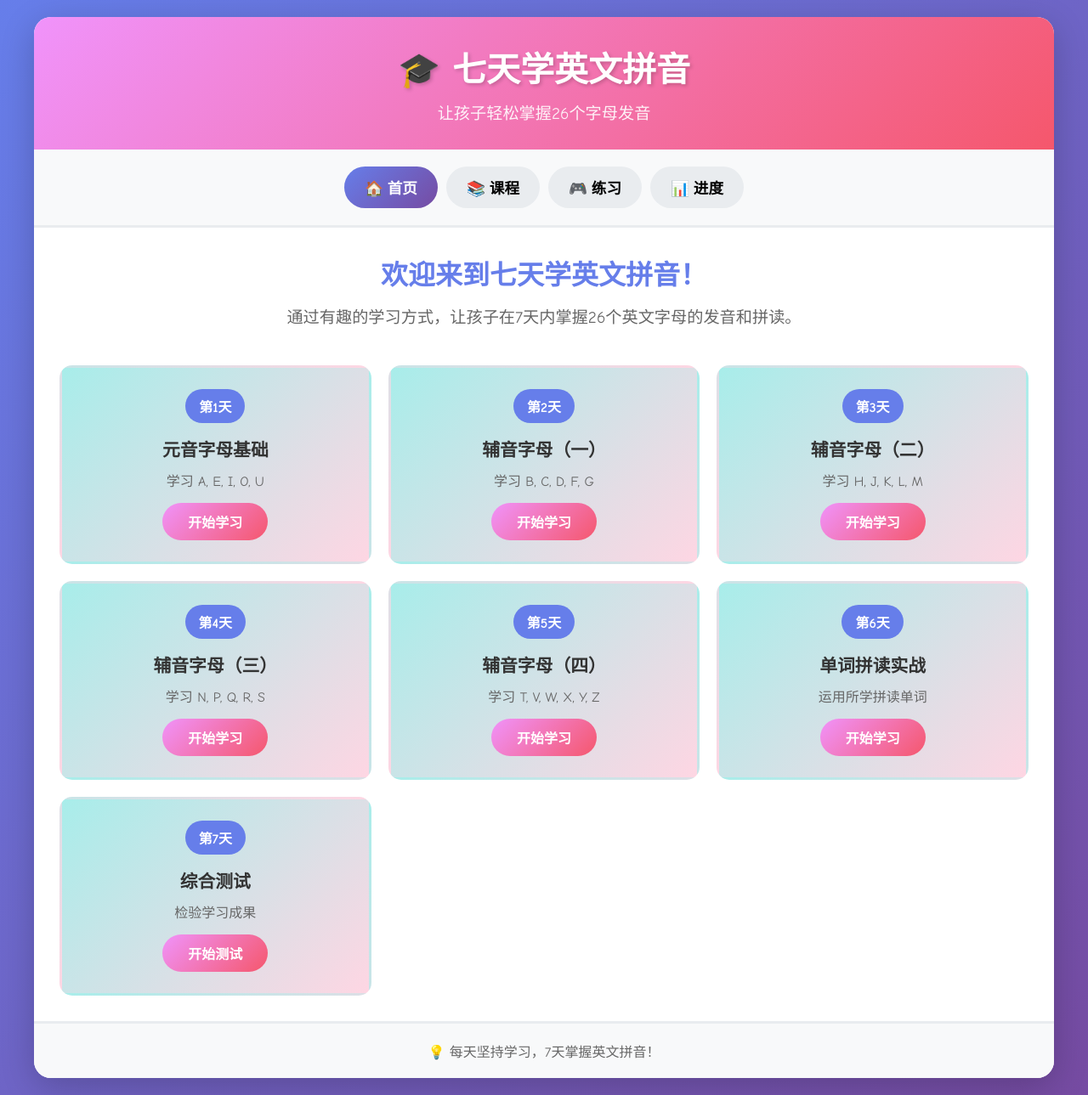
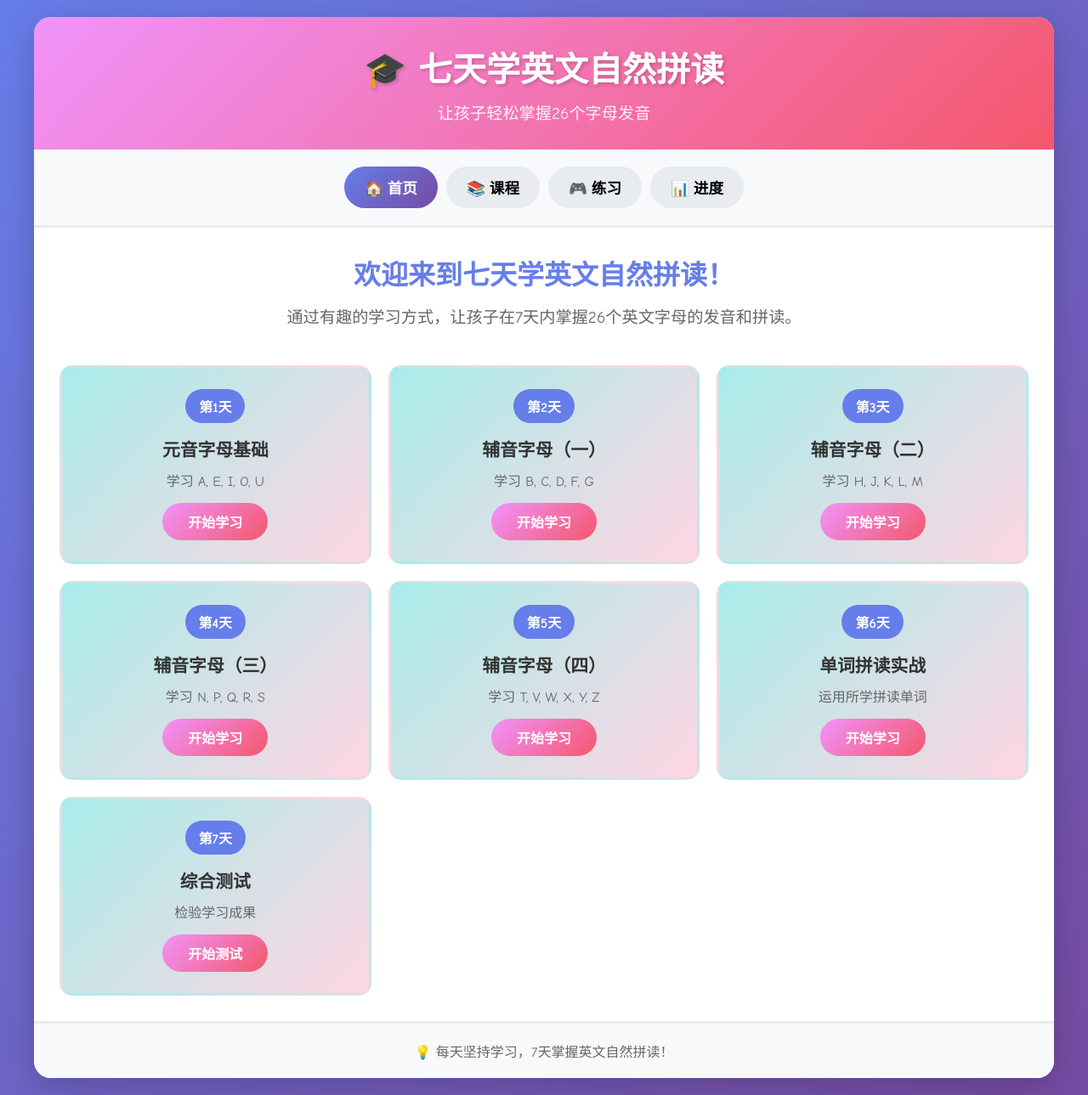
Before and after one commit to changjuihung0110-arch/english-learning-app, a plain HTML site: page index.html in a window 1280 px wide. Shown: the whole page at 85% size. Drawn offline with Linux system fonts and the light colour scheme.

Commit message:
Update product name to Phonics

```diff
--- a/index.html
+++ b/index.html
@@ -3,13 +3,13 @@
 <head>
     <meta charset="UTF-8">
     <meta name="viewport" content="width=device-width, initial-scale=1.0">
-    <title>七天学英文拼音</title>
+    <title>七天学英文自然拼读</title>
     <link rel="stylesheet" href="style.css">
 </head>
 <body>
     <div class="container">
         <header>
-            <h1>🎓 七天学英文拼音</h1>
+            <h1>🎓 七天学英文自然拼读</h1>
             <p class="subtitle">让孩子轻松掌握26个字母发音</p>
         </header>
 
@@ -23,7 +23,7 @@
         <main>
             <section id="home-page" class="page active">
                 <div class="welcome-section">
-                    <h2>欢迎来到七天学英文拼音！</h2>
+                    <h2>欢迎来到七天学英文自然拼读！</h2>
                     <p>通过有趣的学习方式，让孩子在7天内掌握26个英文字母的发音和拼读。</p>
                 </div>
 
@@ -165,7 +165,7 @@
         </main>
 
         <footer>
-            <p>💡 每天坚持学习，7天掌握英文拼音！</p>
+            <p>💡 每天坚持学习，7天掌握英文自然拼读！</p>
         </footer>
     </div>
 
--- a/script.js
+++ b/script.js
@@ -131,7 +131,7 @@ function updateBadges() {
         { id: 'first_lesson', icon: '🎯', name: '初学者', condition: userProgress.completedLessons.length >= 1 },
         { id: 'half_way', icon: '🌟', name: '半程达人', condition: userProgress.completedLessons.length >= 3 },
         { id: 'almost_there', icon: '🚀', name: '即将完成', condition: userProgress.completedLessons.length >= 5 },
-        { id: 'master', icon: '👑', name: '拼音大师', condition: userProgress.completedLessons.length >= 7 },
+        { id: 'master', icon: '👑', name: '拼读大师', condition: userProgress.completedLessons.length >= 7 },
         { id: 'streak_3', icon: '🔥', name: '坚持3天', condition: userProgress.streakDays >= 3 },
         { id: 'score_100', icon: '💯', name: '百分百', condition: userProgress.score >= 100 }
     ];
```
Also changed, not shown: 1 other file.
